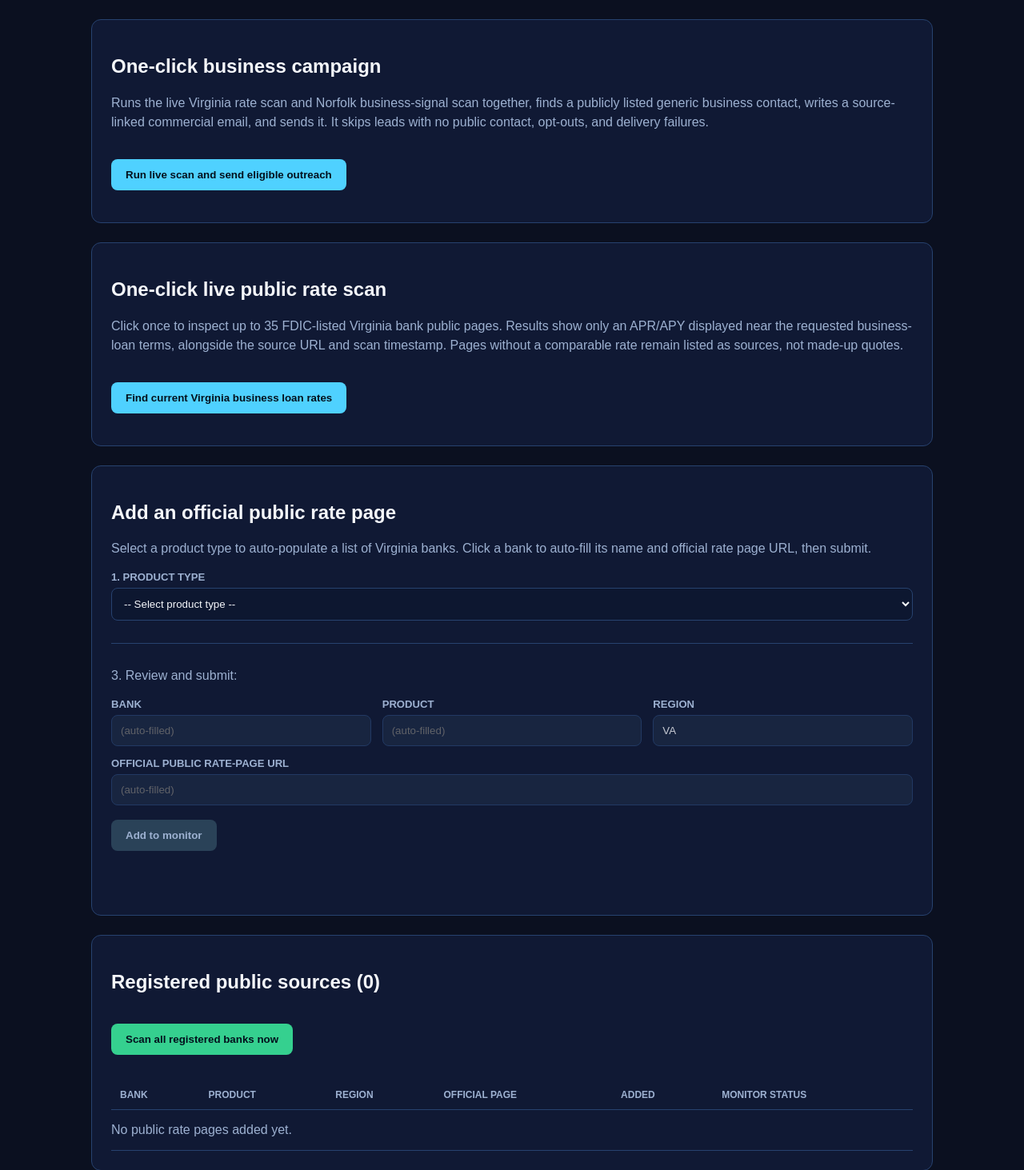
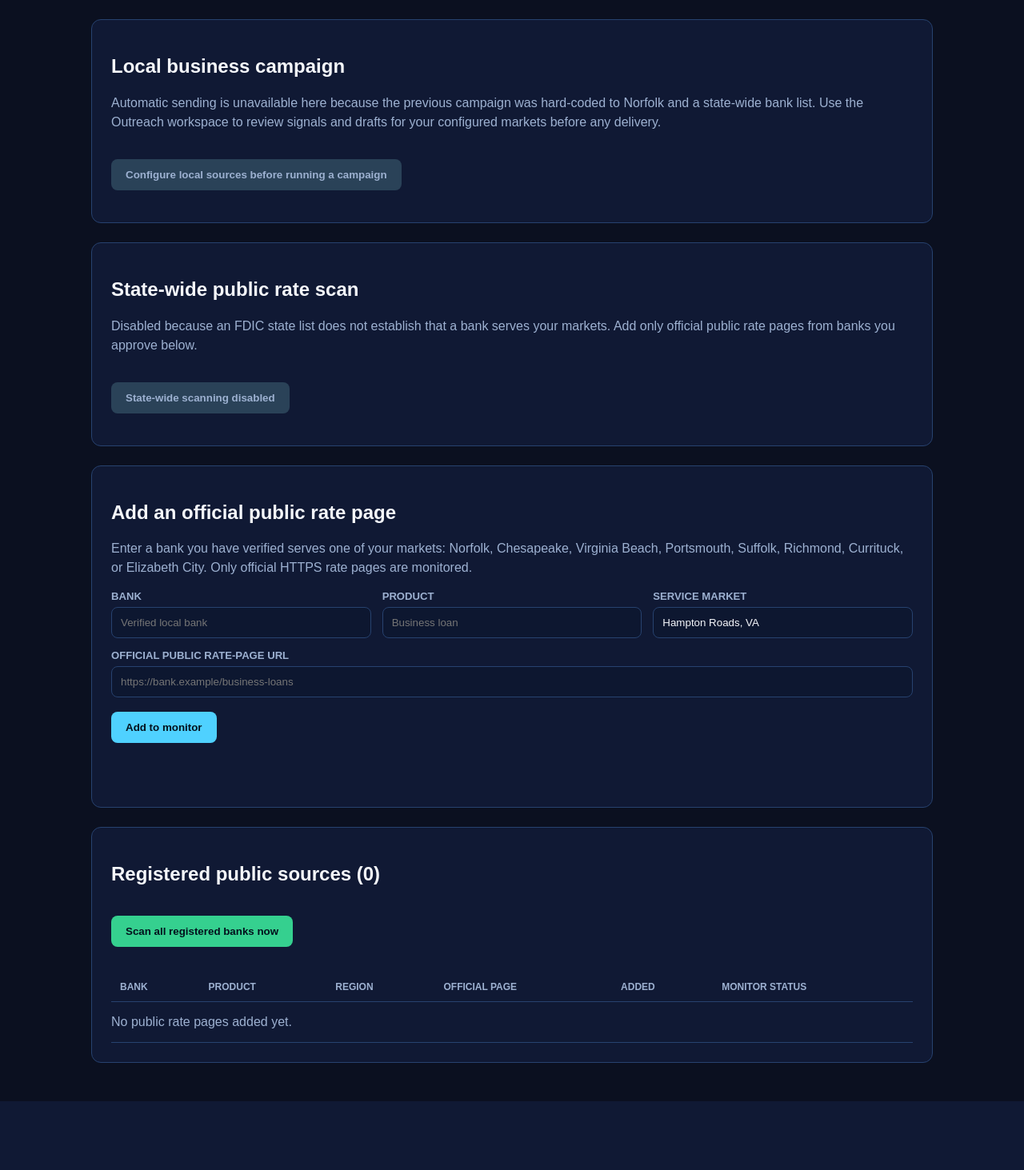
Before and after one commit to get-them666/bizstack-perks, a FastAPI app: template templates/bank_rate_sources.html in a window 1280 px wide. Shown: the part 61-1524 px from the top of the page at 80% size. After the commit the page ends 1438 px from the top, so only its background shows below. Run offline with FastAPI, Linux system fonts and the light colour scheme; the template is opened without the code that fills it, so the values that code supplies are empty.

Commit message:
Restrict bank monitoring to approved sources
Co-authored-by: Copilot <223556219+Copilot@users.noreply.github.com>

```diff
--- a/templates/bank_rate_sources.html
+++ b/templates/bank_rate_sources.html
@@ -31,19 +31,19 @@
     <header><h1>Public bank rate monitor</h1><nav><a href="/admin">Admin workspace</a> · <a href="/admin/outreach">Outreach</a> · <a href="/logout">Log out</a></nav></header>
     <main>
         <section class="card">
-            <h2>One-click business campaign</h2>
-            <p class="hint">Runs the live Virginia rate scan and Norfolk business-signal scan together, finds a publicly listed generic business contact, writes a source-linked commercial email, and sends it. It skips leads with no public contact, opt-outs, and delivery failures.</p>
-            <button id="campaign-button" type="button">Run live scan and send eligible outreach</button>
+            <h2>Local business campaign</h2>
+            <p class="hint">Automatic sending is unavailable here because the previous campaign was hard-coded to Norfolk and a state-wide bank list. Use the Outreach workspace to review signals and drafts for your configured markets before any delivery.</p>
+            <button id="campaign-button" type="button" disabled>Configure local sources before running a campaign</button>
             <p id="campaign-status" class="hint" aria-live="polite"></p>
             <p id="campaign-error" class="error" style="display:none;" role="alert"></p>
         </section>
         <section class="card">
-            <h2>One-click live public rate scan</h2>
-            <p class="hint">Click once to inspect up to 35 FDIC-listed Virginia bank public pages. Results show only an APR/APY displayed near the requested business-loan terms, alongside the source URL and scan timestamp. Pages without a comparable rate remain listed as sources, not made-up quotes.</p>
+            <h2>State-wide public rate scan</h2>
+            <p class="hint">Disabled because an FDIC state list does not establish that a bank serves your markets. Add only official public rate pages from banks you approve below.</p>
             <form id="live-rate-scan-form">
                 <input type="hidden" name="product_name" value="business loan">
                 <input type="hidden" name="region" value="VA">
-                <button id="live-rate-scan-button" type="submit">Find current Virginia business loan rates</button>
+                <button id="live-rate-scan-button" type="submit" disabled>State-wide scanning disabled</button>
             </form>
             <p id="live-rate-scan-status" class="hint" aria-live="polite"></p>
             <p id="live-rate-scan-error" class="error" style="display:none;" role="alert"></p>
@@ -51,63 +51,31 @@
         </section>
         <section class="card">
             <h2>Add an official public rate page</h2>
-            <p class="hint">Select a product type to auto-populate a list of Virginia banks. Click a bank to auto-fill its name and official rate page URL, then submit.</p>
+            <p class="hint">Enter a bank you have verified serves one of your markets: Norfolk, Chesapeake, Virginia Beach, Portsmouth, Suffolk, Richmond, Currituck, or Elizabeth City. Only official HTTPS rate pages are monitored.</p>
 
             <form method="post" action="/api/public-bank-rate-sources">
-                <!-- STEP 1: Product Type Selection -->
                 <div class="form-section">
                     <div class="grid">
                         <div>
-                            <label for="product_type_select">1. Product Type</label>
-                            <select id="product_type_select" onchange="fetchBanks()">
-                                <option value="">-- Select product type --</option>
-                                <option value="commercial_loan">Commercial Loan</option>
-                                <option value="sba_loan">SBA Loan</option>
-                                <option value="line_of_credit">Line of Credit</option>
-                                <option value="equipment_financing">Equipment Financing</option>
-                                <option value="term_loan">Term Loan</option>
-                            </select>
-                        </div>
-                    </div>
-                </div>
-
-                <!-- STEP 2: Bank Picker -->
-                <div class="form-section" id="bank-picker-section" style="display:none;">
-                    <p class="hint">2. Select a bank:</p>
-                    <div class="bank-picker" id="bank-picker"></div>
-                    <p id="bank-picker-status" class="hint" aria-live="polite"></p>
-                    <p id="bank-picker-error" class="error" style="display:none;" role="alert"></p>
-                </div>
-
-                <!-- STEP 3: Auto-filled Form -->
-                <div class="form-section">
-                    <p class="hint">3. Review and submit:</p>
-                    <div class="grid">
-                        <div>
                             <label for="bank_name">Bank</label>
-                            <input id="bank_name" name="bank_name" required maxlength="160" placeholder="(auto-filled)" readonly style="background:#1a2844; opacity:0.8;">
+                            <input id="bank_name" name="bank_name" required maxlength="160" placeholder="Verified local bank">
                         </div>
                         <div>
                             <label for="product_name">Product</label>
-                            <input id="product_name" name="product_name" required maxlength="120" placeholder="(auto-filled)" readonly style="background:#1a2844; opacity:0.8;">
+                            <input id="product_name" name="product_name" required maxlength="120" placeholder="Business loan">
                         </div>
                         <div>
-                            <label for="region">Region</label>
-                            <input id="region" name="region" value="VA" maxlength="20" readonly style="background:#1a2844; opacity:0.8;">
+                            <label for="region">Service market</label>
+                            <input id="region" name="region" value="Hampton Roads, VA" maxlength="20">
                         </div>
                     </div>
                     <div style="margin-top:14px">
                         <label for="source_url">Official public rate-page URL</label>
-                        <input id="source_url" name="source_url" type="url" required maxlength="2000" placeholder="(auto-filled)" readonly style="background:#1a2844; opacity:0.8;">
+                        <input id="source_url" name="source_url" type="url" required maxlength="2000" placeholder="https://bank.example/business-loans">
                     </div>
-                    <button type="submit" id="submit-btn" disabled>Add to monitor</button>
-                    <button type="button" class="secondary" onclick="resetForm()" style="display:none;" id="reset-btn">Reset</button>
+                    <button type="submit" id="submit-btn">Add to monitor</button>
                 </div>
             </form>
-
-            <div id="auto-fill-indicator" class="auto-fill" style="display:none;">
-                ✓ Bank and rate page auto-filled. Ready to submit.
-            </div>
         </section>
         <section class="card">
             <h2>Registered public sources ({{ sources|length }})</h2>
```
Also changed, not shown: bot_agent.py (+6 -1 lines), 1 other file.
